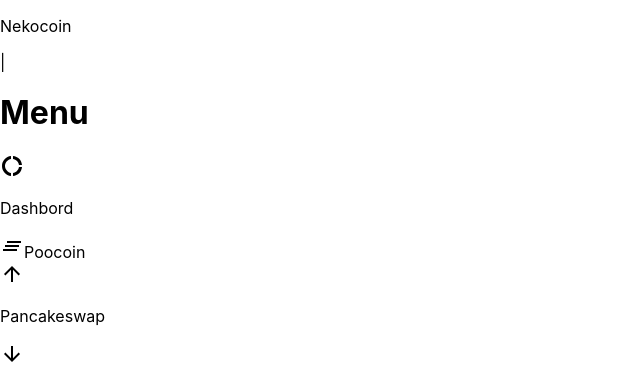
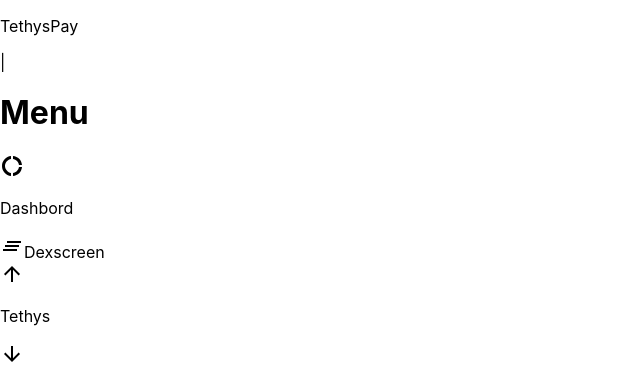
Before and after one commit to iladnash19/tethysPayy, a Next.js app: page /components/sidebar in a window 1280 px wide. Shown: the top 376 px of the page, without its empty margins (0-640 px from the left). Built offline with nearby package versions, Linux system fonts and the light colour scheme; what react-moralis would draw is missing.

Commit message:
Update sidebar.js

```diff
--- a/pages/components/sidebar.js
+++ b/pages/components/sidebar.js
@@ -15,7 +15,7 @@
     return (
         <div className="md:w-3/12 w-5/12 h-full shadow-md">
             <div className=" border-b py-3 mt-1 flex justify-around ">
-                <p className="text-xl  font-semibold">Nekocoin</p>
+                <p className="text-xl  font-semibold">TethysPay</p>
                 <p>|</p>
 
 
@@ -32,13 +32,13 @@
                     <div className="">
                         <div className="flex p-3 text-gray-700  space-x-4 0 hover:bg-gray-50 hover:text-blue-600  cursor-pointer  ">
                             <ClearAllIcon className="text-gray-300" />
-                            <a href='https://poocoin.app/tokens/0x43ce64a4fba3c30c0164e935b0095862a67dc0c9' className=" font-semibold  " >Poocoin</a>
+                            <a href='https://dexscreener.com/metis/0x750b8a953bd76b647a52cf6c00e66d7c6042d0a4' className=" font-semibold  " >Dexscreen</a>
                         </div>
                     </div>
                     <div className="">
                         <div className="flex p-3 text-gray-700  space-x-4 0 hover:bg-gray-50 hover:text-blue-600  cursor-pointer  ">
                             <ArrowUpwardIcon className="text-gray-300" />
-                            <p className=" font-semibold  " >Pancakeswap</p>
+                            <p className=" font-semibold  " >Tethys</p>
                         </div>
                     </div>
                     <div className="">
@@ -54,13 +54,13 @@
                     <div className="">
                         <div className="flex p-3 text-gray-700  space-x-4 0 hover:bg-gray-50 hover:text-blue-600  cursor-pointer  ">
                             <SocialIcon network="twitter" style={{ height: 35, width: 35 }} />
-                            <a className=" font-semibold " href='https://twitter.com/nekocoinbsc'>Twitter</a>
+                            <a className=" font-semibold " href='https://twitter.com/TethysPay'>Twitter</a>
                         </div>
                     </div>
                     <div className="">
                         <div className="flex p-3 text-gray-700  space-x-4 0 hover:bg-gray-50 hover:text-blue-600  cursor-pointer  ">
                             <SocialIcon network="telegram" style={{ height: 35, width: 35 }} />
-                            <a className=" font-semibold "  href='https://t.me/nekocoinbsc'>Telegram</a>
+                            <a className=" font-semibold "  href='https://t.me/TethysPay'>Telegram</a>
                         </div>
                     </div>
 
@@ -74,7 +74,7 @@
                     <div className="">
                         <div className="flex p-3 text-gray-700  space-x-4 0 hover:bg-gray-50 hover:text-blue-600  cursor-pointer  ">
                              <SocialIcon  style={{ height: 35, width: 35 }} />
-                            <a href='https://nekobsc.com/' className=" font-semibold " >Website</a>
+                            <a href='' className=" font-semibold " >Website</a>
                         </div>
                     </div>
 
```
